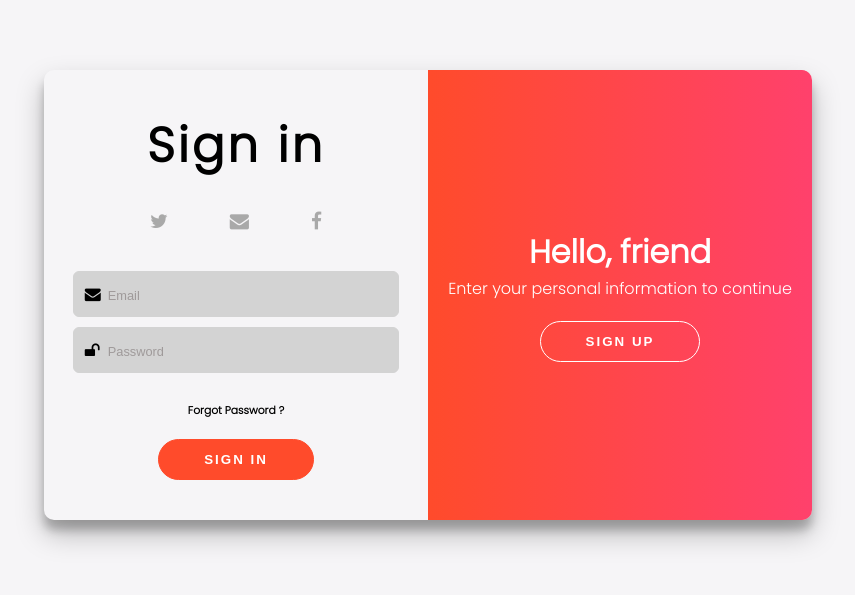
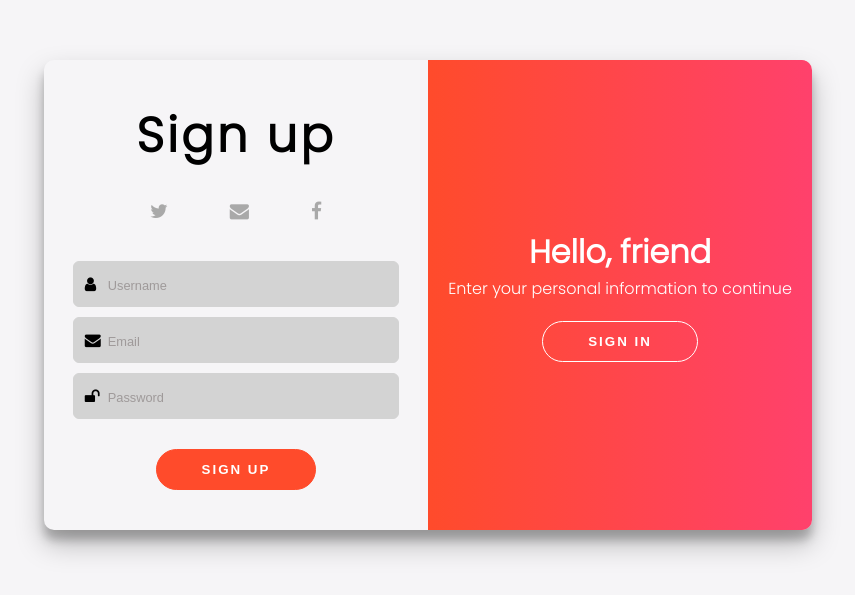
Before and after one commit to ealpha072/mern_user_administration, a React (Create React App) app in the folder client/: page /register in a window 1280 px wide. Shown: the part 105-700 px from the top of the page, without its empty margins (212-1067 px from the left). Built offline with nearby package versions, Linux system fonts and the light colour scheme.

Commit message:
Routes added for navigation

```diff
--- a/client/src/App.js
+++ b/client/src/App.js
@@ -1,9 +1,14 @@
 import React from 'react'
 import Landing from './componenets/Landing'
+import Register from './componenets/Register'
+import {Routes, Route } from 'react-router-dom'
 
 const App = () => {
     return (
-        <Landing />
+       <Routes>
+           <Route path='/' element={<Landing />} />
+           <Route path='/register' element={<Register />} />
+       </Routes>
     )
 }
 
--- a/client/src/componenets/Landing.jsx
+++ b/client/src/componenets/Landing.jsx
@@ -1,4 +1,5 @@
 import React from 'react'
+import { Link } from 'react-router-dom'
 
 const Landing = () => {
   return (
@@ -23,13 +24,13 @@ const Landing = () => {
                   <button>Sign in</button>
               </form>
               <div className="register">
-                  <h6>Dont have an account? Register <a href="/#">Here</a> </h6>
+                  <h6>Dont have an account? Register <Link to='register' >Here</Link></h6>
               </div>
           </div>
           <div className="right side">
               <h1>Hello, friend</h1>
               <p>Enter your personal information to continue</p>
-              <button>Sign up</button>
+              <Link to='register'><button>Sign up</button></Link>
           </div>
     </div>
   )
--- /dev/null
+++ b/client/src/componenets/Register.jsx
@@ -0,0 +1,42 @@
+import React from 'react'
+import { Link } from 'react-router-dom'
+
+const Register = () => {
+  return (
+      <div class="app-container d-flex">
+          <div class="left side">
+              <h2>Sign up</h2>
+              <div class="socials d-flex">
+                  <div><i class="fa fa-twitter"></i></div>
+                  <div><i class="fa fa-envelope"></i></div>
+                  <div><i class="fa fa-facebook"></i></div>
+              </div>
+              <form action="">
+                  <div class="username">
+                      <i class="fa fa-user"></i>
+                      <input type="text" name="" id="" placeholder="Username" />
+                  </div>
+                  <div class="email">
+                      <i class="fa fa-envelope"></i>
+                      <input type="text" name="" id="" placeholder="Email" />
+                  </div>
+                  <div class="pass">
+                      <i class="fa fa-unlock"></i>
+                      <input type="password" name="" id="" placeholder="Password" />
+                  </div>
+                  <button>Sign up</button>
+              </form>
+              <div class="register">
+                  <h6>Already have an account? Sign in <Link to='/'><em>Here</em></Link></h6>
+              </div>
+          </div>
+          <div class="right side">
+              <h1>Hello, friend</h1>
+              <p>Enter your personal information to continue</p>
+              <Link to='/'><button>Sign in</button></Link>
+          </div>
+      </div>
+  )
+}
+
+export default Register
--- a/client/src/index.js
+++ b/client/src/index.js
@@ -2,9 +2,11 @@ import React from 'react';
 import ReactDOM from 'react-dom';
 import App from './App'
 import './app.css'
+import {BrowserRouter} from 'react-router-dom'
+
 ReactDOM.render(
-    <React.StrictMode>
+    <BrowserRouter>
         <App />
-    </React.StrictMode>,
+    </BrowserRouter>,
     document.getElementById('root')
 );
```
Also changed, not shown: 1 other file (tests, documents, lock files or other folders).
